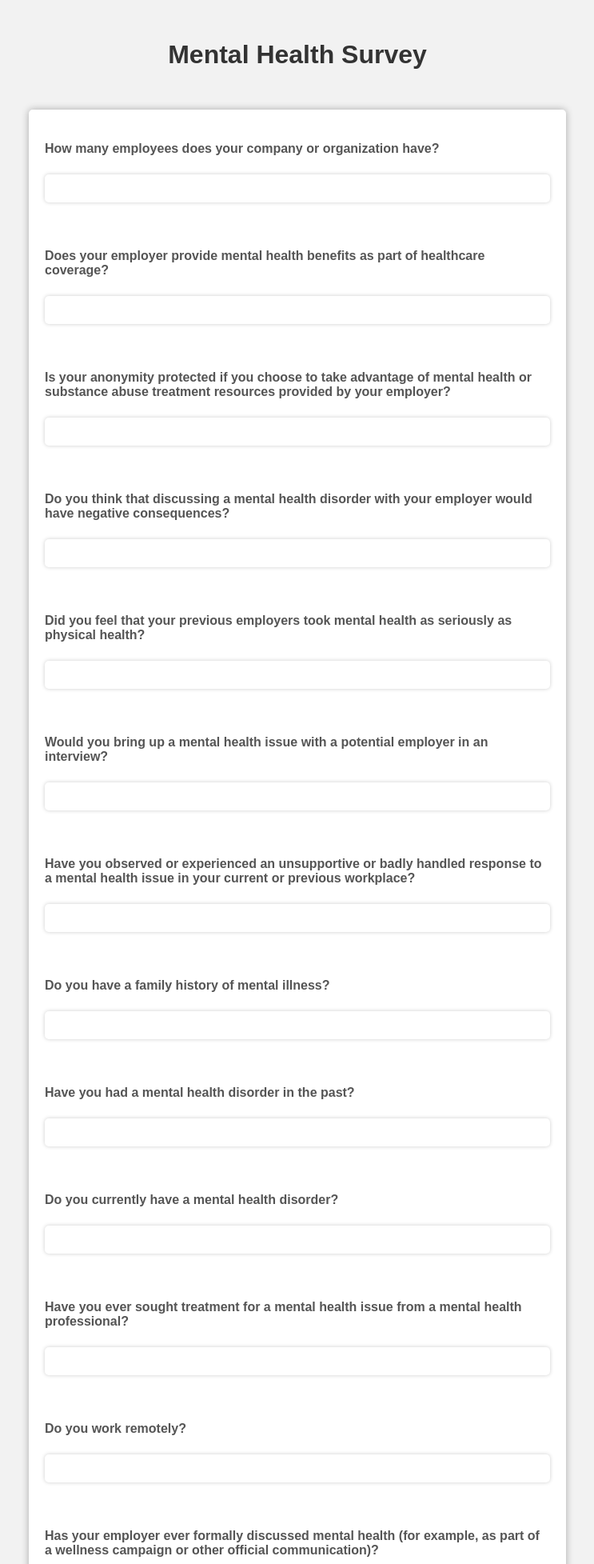
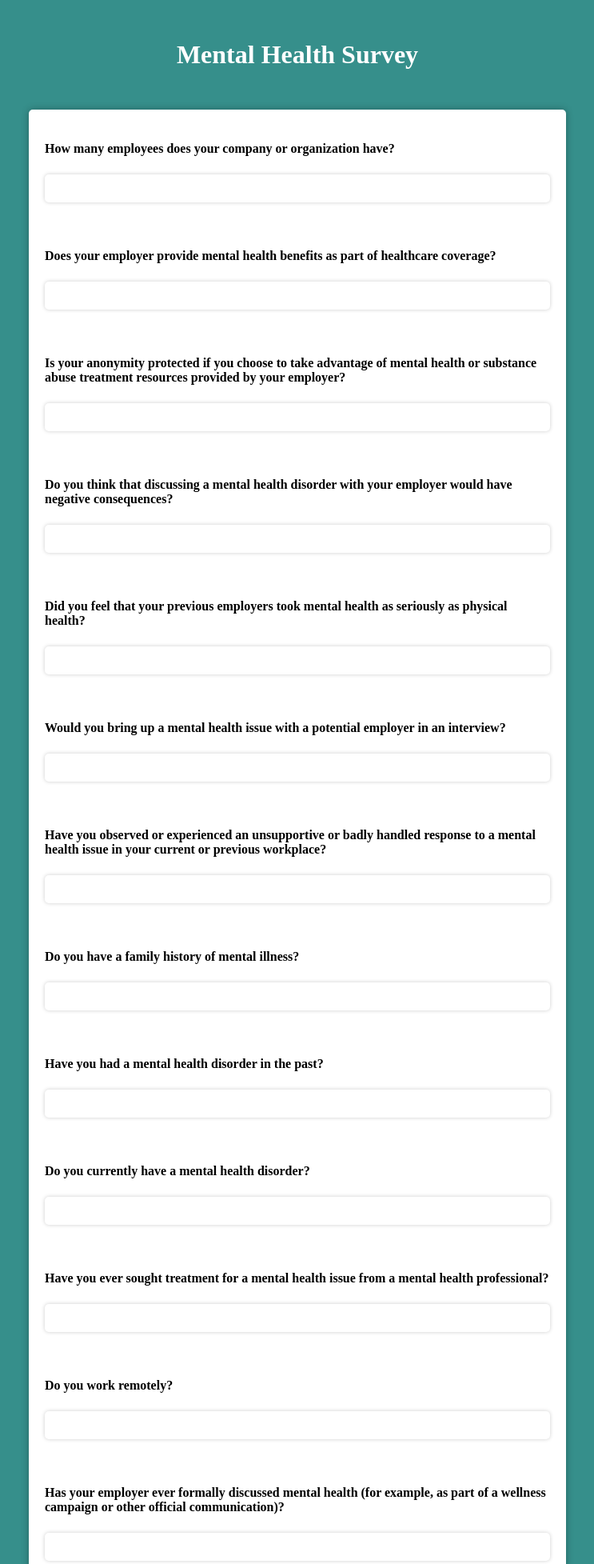
Before and after one commit to krit-rr/hygeAI, a Flask app: page /survey in a window 1280 px wide. Shown: the top 1955 px of the page at 80% size, without its empty margins (268-1011 px from the left). Run offline with Flask 3, Linux system fonts and the light colour scheme.

Commit message:
Update survey.html

```diff
--- a/templates/survey.html
+++ b/templates/survey.html
@@ -5,14 +5,14 @@
     <!-- Add some CSS to style the survey form -->
 	<style>
 		body {
-			font-family: Arial, sans-serif;
-			background-color: #f2f2f2;
+			font-family: Futura;
+			background-color: #368F8B;
 		}
 
 		h1 {
 			text-align: center;
 			margin-top: 50px;
-			color: #333;
+			color: white;
 		}
 
 		form {
@@ -28,7 +28,7 @@
 			display: block;
 			font-weight: bold;
 			margin-top: 20px;
-			color: #555;
+			color: black;
 		}
 
 		input[type=text] {
```
Also changed, not shown: other parts of templates/survey.html (+1 -1 lines).
